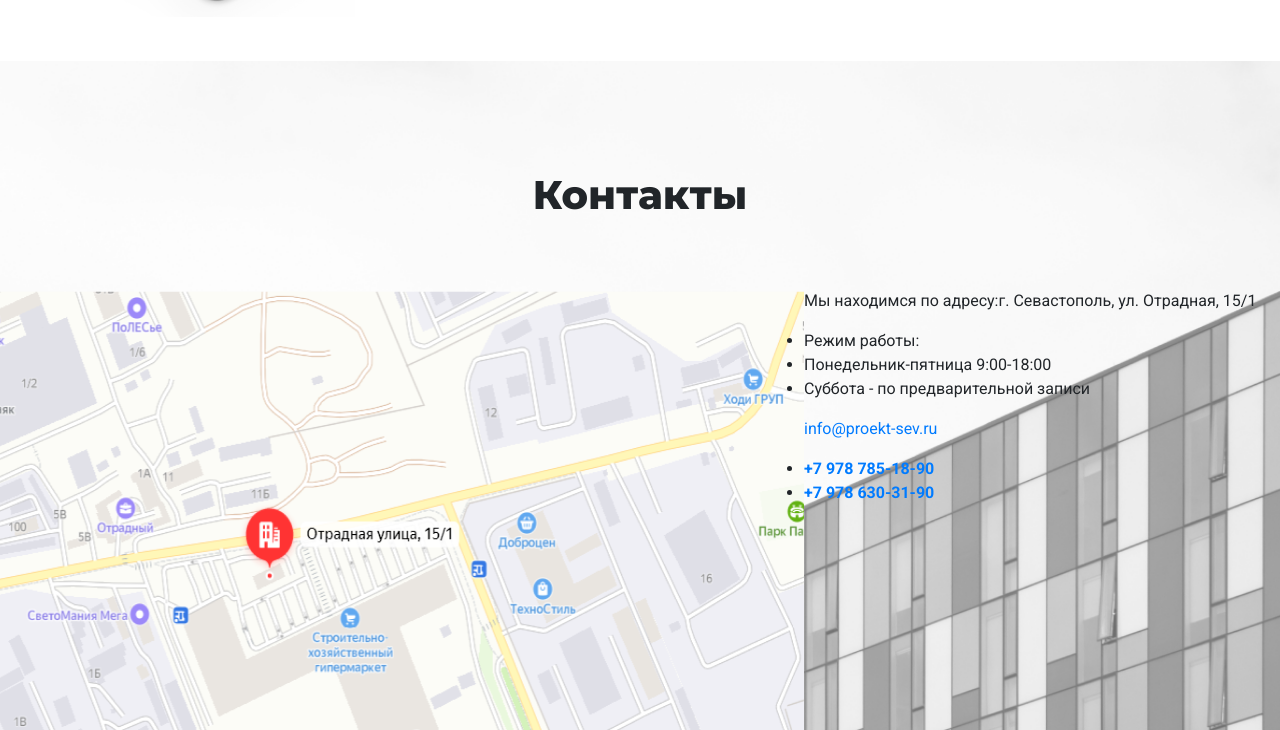
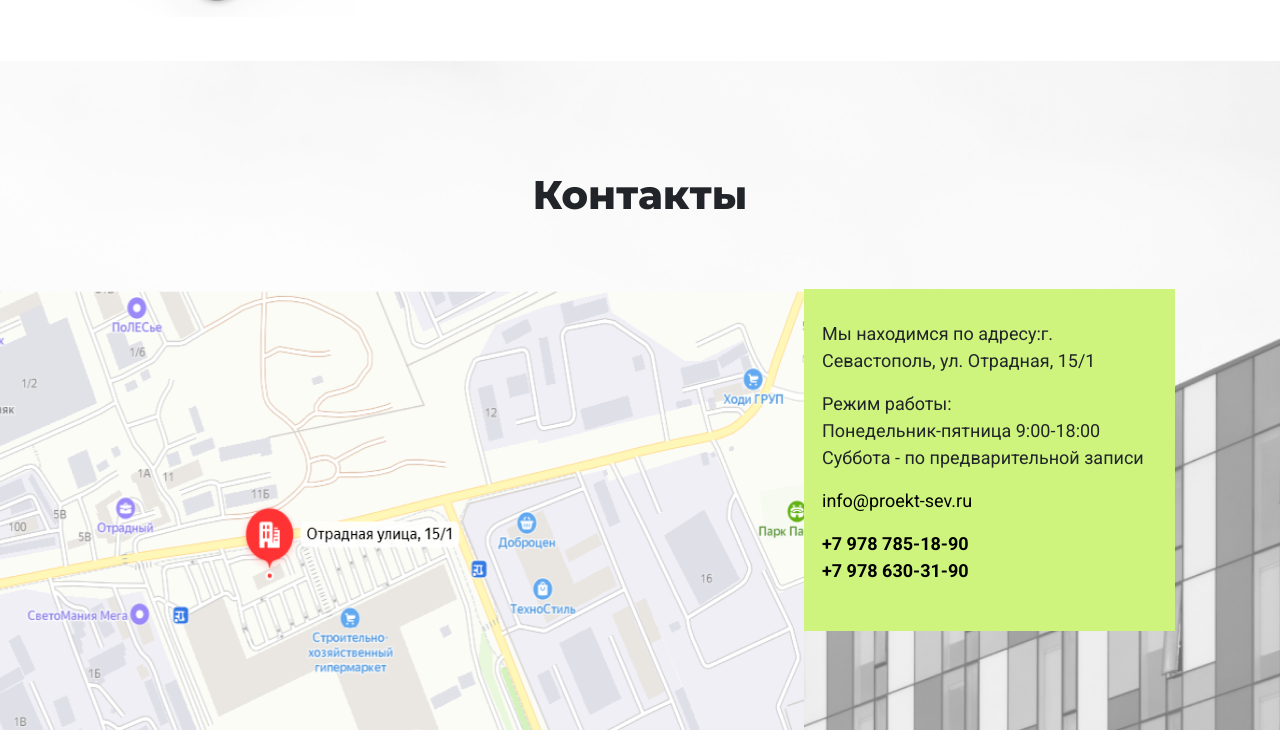
Before and after one commit to theowindand/firstProject, a website: page index.html in a window 1280 px wide. Shown: the part 7190-7920 px from the top of the page. Drawn offline with nearby package versions, Linux system fonts and the light colour scheme.

Commit message:
Add files via upload

```diff
--- a/css/style.css
+++ b/css/style.css
@@ -749,7 +749,7 @@ nav .nav-link {
 	background-repeat: no-repeat;
 	background-size: cover;
 	width: 100%;
-	height: 100vh;
+	min-height: 100vh;
 }
 
 .contacts h2 {
@@ -760,6 +760,26 @@ nav .nav-link {
 }
 
 .contacts .address-on-map {
+}
+
+.contacts-and-schedule {
+	background-color: #CEF47E;
+	font-family: 'Roboto', sans-serif;
+	padding: 31px 31px 31px 18px;
+	font-size: 18px;
+}
+
+.contacts-and-schedule ul li {
+	list-style-type: none;
+}
+
+.contacts-and-schedule p {
+	max-width: 300px;
+}
+
+.mobile-nums a, .contacts-email a {
+	color: #000;
+	text-decoration: none;
 }
 
 footer {
```
